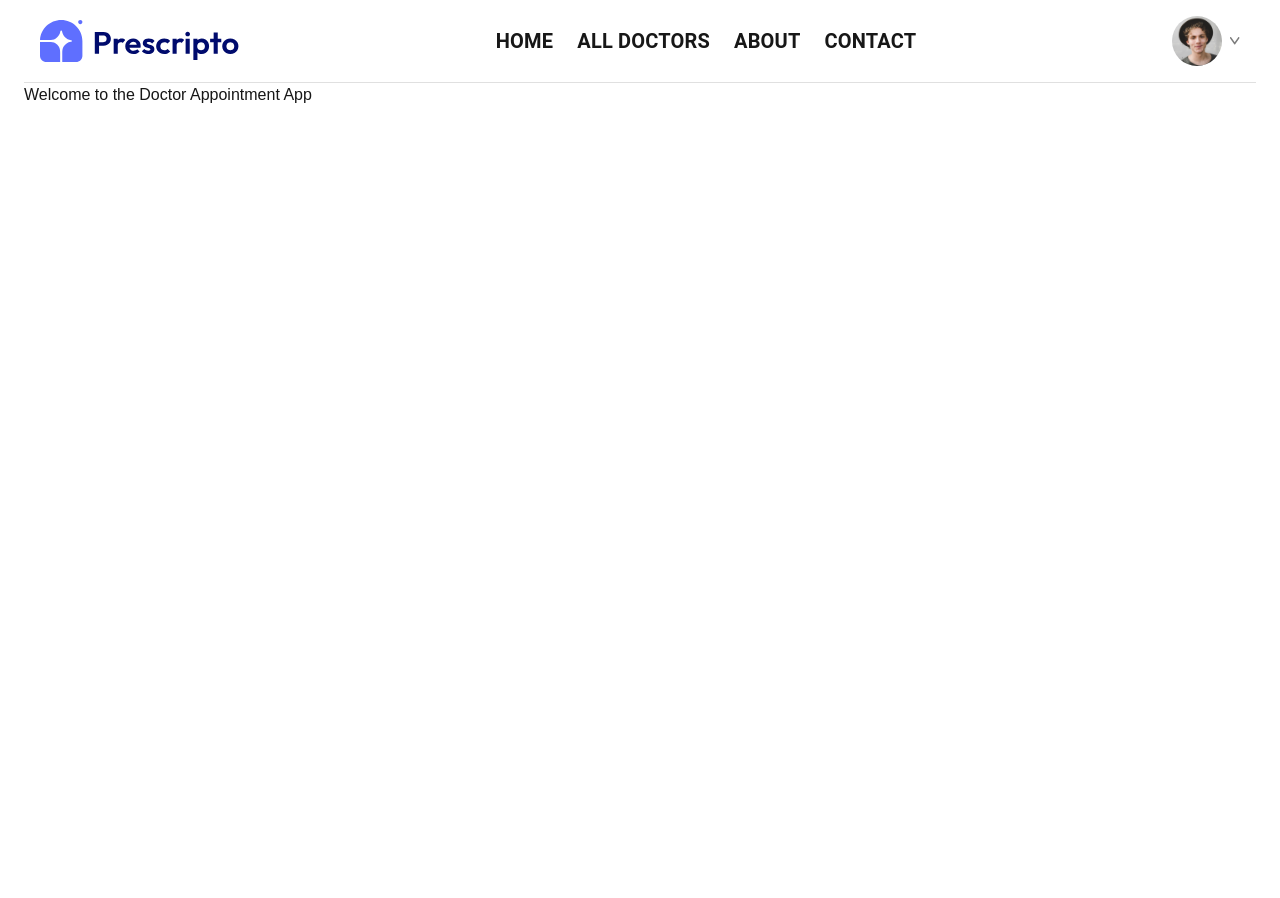
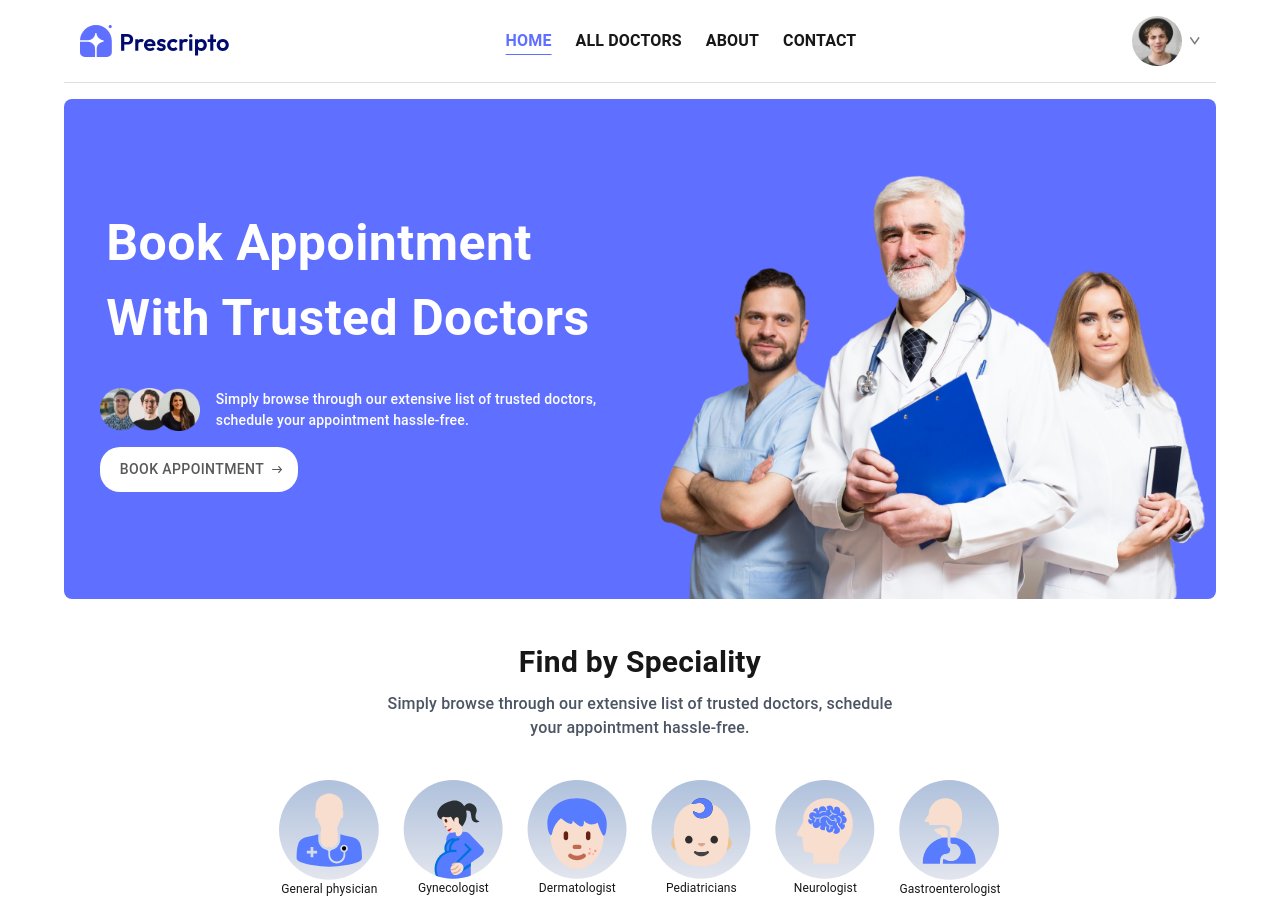
Before and after one commit to SheleshSingh/doctor-app-next, a Next.js app: page /home in a window 1280 px wide. Before the commit the page ends 800 px from the top, so only its background shows below. Built offline with nearby package versions, Linux system fonts and the light colour scheme.

Commit message:
in progress herosection

```diff
--- a/src/app/home/page.tsx
+++ b/src/app/home/page.tsx
@@ -1,10 +1,14 @@
+import HeroSection from "@/components/Hero";
+import SpecialityMenu from "@/components/SpecialityMenu";
+import { Grid } from "@mui/material";
 import React from "react";
 
 const HomePage = () => {
   return (
-    <div>
-      <h2>Welcome to the Doctor Appointment App</h2>
-    </div>
+    <Grid>
+      <HeroSection />
+      <SpecialityMenu />
+    </Grid>
   );
 };
 
--- a/src/app/layout.tsx
+++ b/src/app/layout.tsx
@@ -30,7 +30,7 @@ export default function RootLayout({
       <body
         className={`${geistSans.variable} ${geistMono.variable} antialiased`}
       >
-        <Container maxWidth="xl" sx={{ padding: 0 }}>
+        <Container maxWidth="lg" sx={{ padding: 0 }}>
           <Header />
           {children}
         </Container>
--- a/src/components/Header.tsx
+++ b/src/components/Header.tsx
@@ -10,7 +10,7 @@ import Profile from "./Profile";
 
 const Header = () => {
   const pathname = usePathname();
-//   const [showMenu, setShowMenu] = useState<boolean>(false);
+  //   const [showMenu, setShowMenu] = useState<boolean>(false);
   const [token, setToken] = useState<boolean>(true);
   return (
     <>
@@ -19,9 +19,14 @@ const Header = () => {
         alignItems="center"
         justifyContent="space-between"
         padding={2}
+        sx={{
+          position: "sticky",
+          top: 0,
+          backgroundColor: "#fff",
+        }}
       >
         <Grid>
-          <Image src={assets.logo} alt="Logo" width={200} height={200} />
+          <Image src={assets.logo} alt="Logo" width={150} height={150} />
         </Grid>
         <Grid container gap={3} alignItems="center" justifyContent="center">
           {headerLinks.map((link) => {
@@ -29,7 +34,7 @@ const Header = () => {
             return (
               <Link key={link.title} href={link.path}>
                 <Typography
-                  fontSize={20}
+                  fontSize={16}
                   fontWeight={600}
                   color={isActive ? "#5F6FFF" : "inherit"}
                   sx={{
--- /dev/null
+++ b/src/components/Hero.tsx
@@ -0,0 +1,95 @@
+import { assets } from "@/assets/assets";
+import { Button, Grid, Typography } from "@mui/material";
+import Image from "next/image";
+import Link from "next/link";
+import React from "react";
+
+const HeroSection = () => {
+  return (
+    <Grid
+      size={{ xs: 12, md: 12 }}
+      container
+      spacing={2}
+      bgcolor="#5F6FFF"
+      borderRadius={2}
+      mt={2}
+      minHeight={500}
+    >
+      <Grid
+        size={{ xs: 12, md: 6 }}
+        container
+        alignItems="center"
+        justifyContent="center"
+        direction="column"
+      >
+        <Typography fontSize={50} fontWeight={600} color="#fff">
+          Book Appointment <br />
+          With Trusted Doctors
+        </Typography>
+        <Grid>
+          <Grid
+            container
+            alignItems="center"
+            justifyContent="center"
+            gap={2}
+            mt={2}
+          >
+            <Image
+              src={assets.group_profiles}
+              alt="doctor_img"
+              width={100}
+              height={100}
+            />
+            <Typography color="#fff" fontSize={14} fontWeight={500}>
+              Simply browse through our extensive list of trusted doctors,
+              <br />
+              schedule your appointment hassle-free.
+            </Typography>
+          </Grid>
+          <Grid>
+            <Link href="#speciality">
+              <Button
+                endIcon={
+                  <Image
+                    src={assets.arrow_icon}
+                    alt="arrow_icon"
+                    width={10}
+                    height={10}
+                  />
+                }
+                sx={{
+                  backgroundColor: "#ffffff",
+                  color: "#595959",
+                  borderRadius: 5,
+                  padding: "10px 20px",
+                  marginTop: 2,
+                  "&:hover": {
+                    transform: "scale(1.05)",
+                    transition: "all 0.3s ease",
+                  },
+                }}
+              >
+                Book appointment
+              </Button>
+            </Link>
+          </Grid>
+        </Grid>
+      </Grid>
+      <Grid
+        size={{ xs: 12, md: 6 }}
+        container
+        alignItems="end"
+        justifyContent="center"
+      >
+        <Image
+          src={assets.header_img}
+          alt="header_img"
+          width={550}
+          height={500}
+        />
+      </Grid>
+    </Grid>
+  );
+};
+
+export default HeroSection;
--- /dev/null
+++ b/src/components/SpecialityMenu.tsx
@@ -0,0 +1,55 @@
+import { specialityData } from "@/assets/assets";
+import { Grid, Typography } from "@mui/material";
+import Image from "next/image";
+import Link from "next/link";
+import React from "react";
+
+const SpecialityMenu = () => {
+  return (
+    <Grid size={{ xs: 12, md: 12 }} mt={5} id="speciality">
+      <Grid container alignItems="center" direction="column" mt={2}>
+        <Typography fontSize={30} fontWeight={600}>
+          Find by Speciality
+        </Typography>
+        <Typography
+          fontSize={16}
+          fontWeight={500}
+          mt={1}
+          textAlign="center"
+          color="#4B5563"
+        >
+          Simply browse through our extensive list of trusted doctors, schedule{" "}
+          <br />
+          your appointment hassle-free.
+        </Typography>
+        <Grid container mt={5} gap={3} justifyContent="center">
+          {specialityData.map((item, index) => (
+            <Link href={`/doctors/${item.speciality}`} key={index}>
+              <Grid
+                sx={{
+                  "&:hover": {
+                    transform: "translateY(-10px)",
+                    transition: "all 0.1s ease-in-out",
+                    cursor: "pointer",
+                  },
+                }}
+              >
+                <Image
+                  src={item.image}
+                  alt={item.image}
+                  width={100}
+                  height={100}
+                />
+                <Typography textAlign="center" fontSize={12}>
+                  {item.speciality}
+                </Typography>
+              </Grid>
+            </Link>
+          ))}
+        </Grid>
+      </Grid>
+    </Grid>
+  );
+};
+
+export default SpecialityMenu;
--- a/src/mockData.ts
+++ b/src/mockData.ts
@@ -1,5 +1,5 @@
 export const headerLinks = [
-  { title: "HOME", path: "/" },
+  { title: "HOME", path: "/home" },
   { title: "ALL DOCTORS", path: "/alldoctors" },
   { title: "ABOUT", path: "/about" },
   { title: "CONTACT", path: "/contact" },
```
